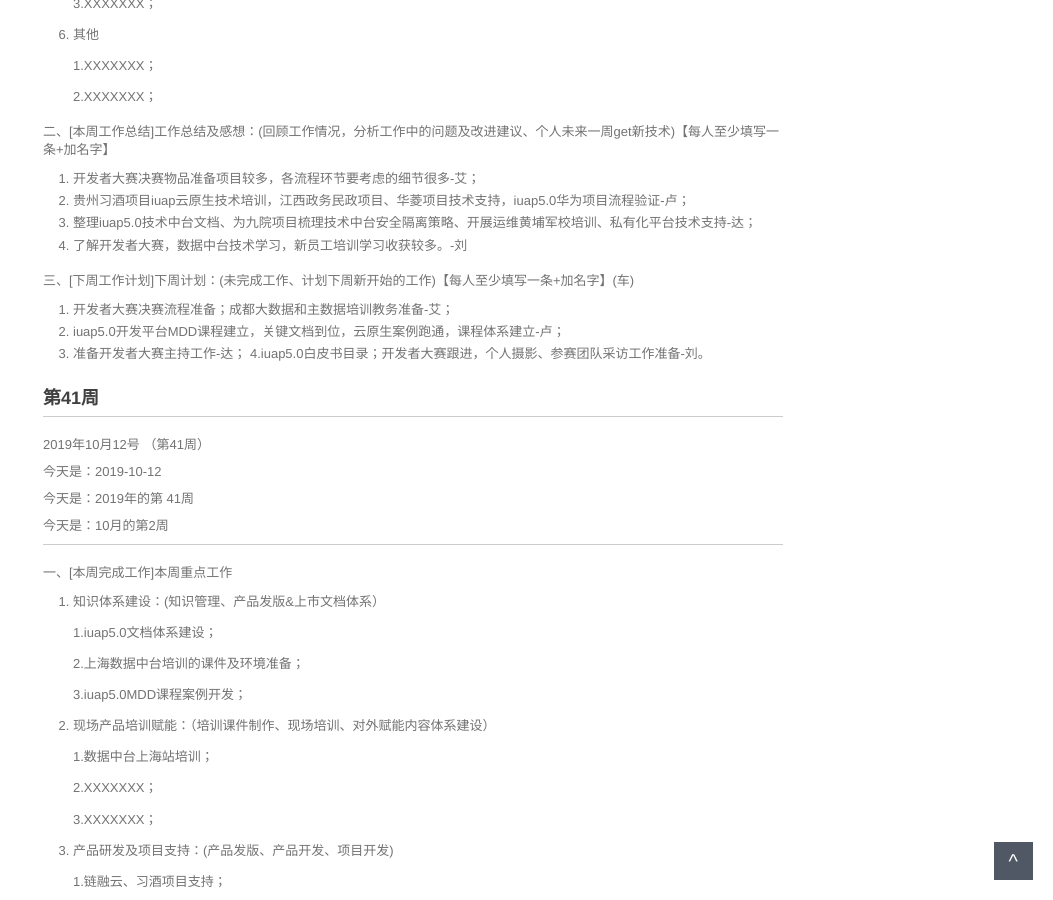
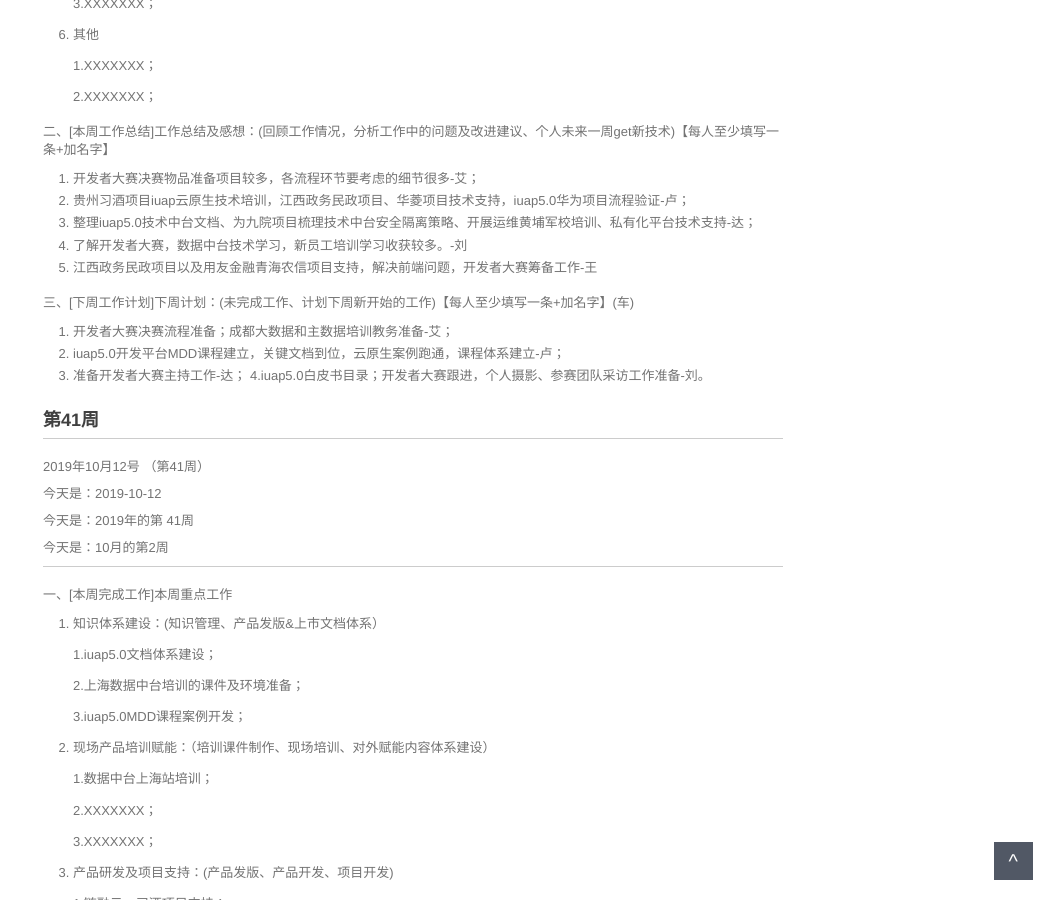
Before and after one commit to walllFlower/blog, a Jekyll site: the page built from _posts/2018-07-17-day_report_cxz.md, in a window 1280 px wide and 900 px high, scrolled down 1134 px. Shown: the whole window, without its empty margins (227-1280 px from the left). Built offline with Jekyll 4.4.1, drawn with Linux system fonts in a browser that asks for light colours; comment, search, counter and statistics services are not loaded.

Commit message:
Update 2018-07-17-day_report_cxz.md

```diff
--- a/_posts/2018-07-17-day_report_cxz.md
+++ b/_posts/2018-07-17-day_report_cxz.md
@@ -77,6 +77,7 @@ categories: 技术运营工作周报
 2. 贵州习酒项目iuap云原生技术培训，江西政务民政项目、华菱项目技术支持，iuap5.0华为项目流程验证-卢；
 3. 整理iuap5.0技术中台文档、为九院项目梳理技术中台安全隔离策略、开展运维黄埔军校培训、私有化平台技术支持-达；
 4. 了解开发者大赛，数据中台技术学习，新员工培训学习收获较多。-刘
+5. 江西政务民政项目以及用友金融青海农信项目支持，解决前端问题，开发者大赛筹备工作-王
 
 三、[下周工作计划]下周计划：(未完成工作、计划下周新开始的工作)【每人至少填写一条+加名字】(车)
 
```
